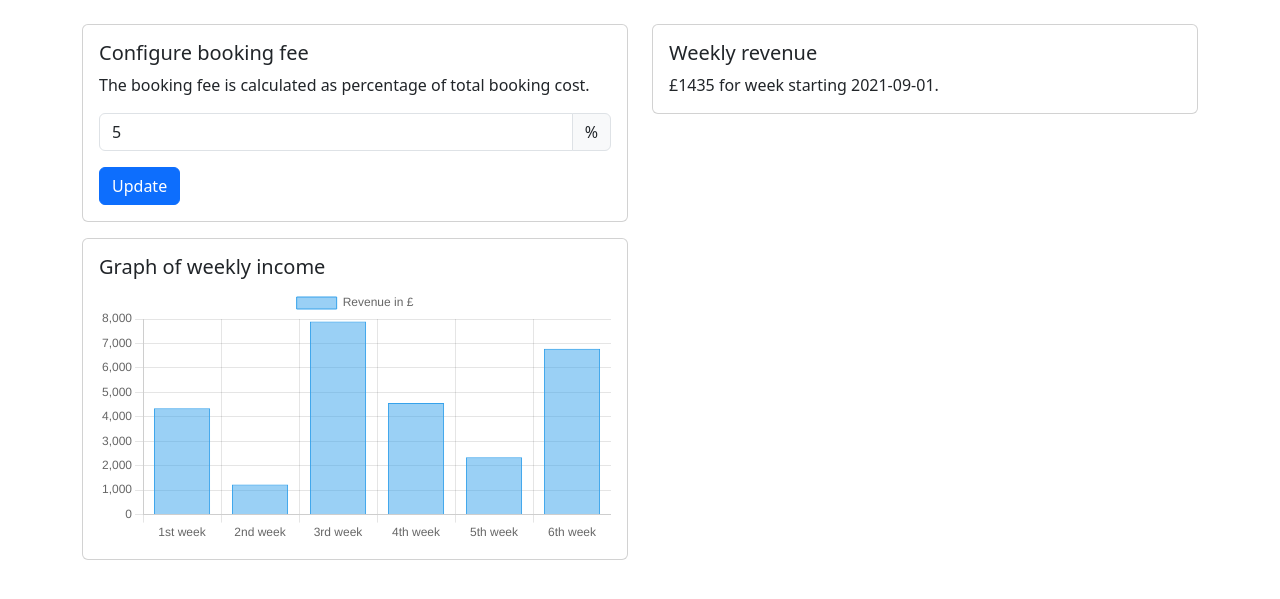
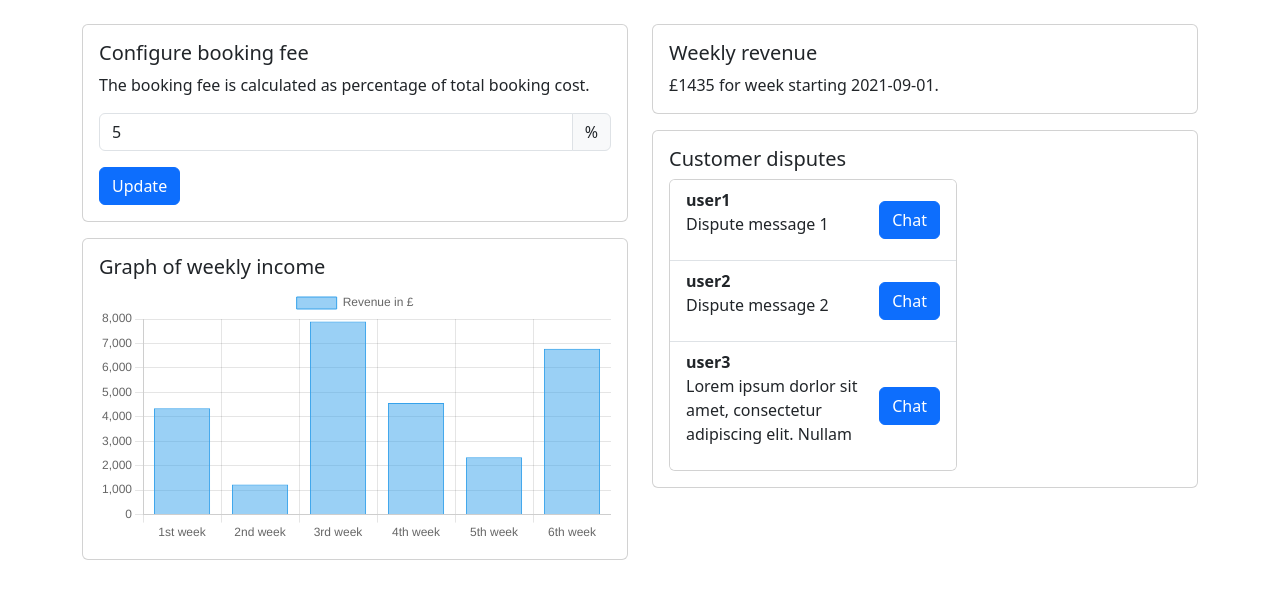
Before and after one commit to COMP2913-24-25/Pendolare, a Flask app: page /dashboard in a window 1280 px wide. Shown: the part 56-655 px from the top of the page. Run offline with Flask 3, Linux system fonts and the light colour scheme.

Commit message:
Added customer disputes card

```diff
--- a/Pendo.AdminDashboard/app.py
+++ b/Pendo.AdminDashboard/app.py
@@ -13,7 +13,18 @@ def dashboard():
         return redirect(url_for('dashboard'))
 
     booking_fee = 5
-    return render_template('dashboard.html', booking_fee=booking_fee, weekly_revenue = 1435, revenue_date = '2021-09-01')
+    weekly_revenue = 1435
+    revenue_date = '2021-09-01'
+    customer_disputes = [
+        {'username': 'user1', 'message': 'Dispute message 1'},
+        {'username': 'user2', 'message': 'Dispute message 2'},
+        {'username': 'user3', 'message': 'Lorem ipsum dorlor sit amet, consectetur adipiscing elit. Nullam'},
+    ]
+    return render_template('dashboard.html', booking_fee=booking_fee, weekly_revenue=weekly_revenue, revenue_date=revenue_date, customer_disputes=customer_disputes)
+
+@app.route('/chat/<username>')
+def chat(username):
+    return "Chat with {username}"
 
 @app.route('/bookings')
 def bookings():
--- a/Pendo.AdminDashboard/templates/dashboard.html
+++ b/Pendo.AdminDashboard/templates/dashboard.html
@@ -9,7 +9,7 @@
 {% block body %}
     <div class="row mb-3">
         <div class="col-sm-6 mb-3 mb-sm-0">
-            <div class="card">
+            <div class="card mb-3">
                 <div class="card-body">
                     <h5 class="card-title">Configure booking fee</h5>
                     <p>The booking fee is calculated as percentage of total booking cost.</p>
@@ -22,18 +22,6 @@
                     </form>
                 </div>
             </div>
-        </div>
-        <div class="col-sm-6">
-            <div class="card">
-                <div class="card-body">
-                    <h5 class="card-title">Weekly revenue</h5>
-                    <p class="card-text"> £{{ weekly_revenue }} for week starting {{ revenue_date }}.</p>
-                </div>
-            </div>
-        </div>
-    </div>
-    <div class="row mb-3">
-        <div class="col-sm-6">
             <div class="card">
                 <div class="card-body">
                     <h5 class="card-title">Graph of weekly income</h5>
@@ -41,5 +29,31 @@
                 </div>
             </div>
         </div>
+        <div class="col-sm-6">
+            <div class="card mb-3">
+                <div class="card-body">
+                    <h5 class="card-title">Weekly revenue</h5>
+                    <p class="card-text"> £{{ weekly_revenue }} for week starting {{ revenue_date }}.</p>
+                </div>
+            </div>
+            <div class="card">
+                <div class="card-body">
+                    <h5 class="card-title">Customer disputes</h5>
+                    <div class="card" style="width: 18rem;">
+                        <ul class="list-group list-group-flush">
+                            {% for dispute in customer_disputes %}
+                            <li class="list-group-item d-flex justify-content-between align-items-center">
+                                <div>
+                                    <strong>{{ dispute.username }}</strong>
+                                    <p>{{ dispute.message }}</p>
+                                </div>
+                                <a href="{{ url_for('chat', username=dispute.username) }}" class="btn btn-primary">Chat</a>
+                            </li>
+                            {% endfor %}
+                        </ul>
+                    </div>
+                </div>
+            </div>
+        </div>
     </div>
 {% endblock %}
```
